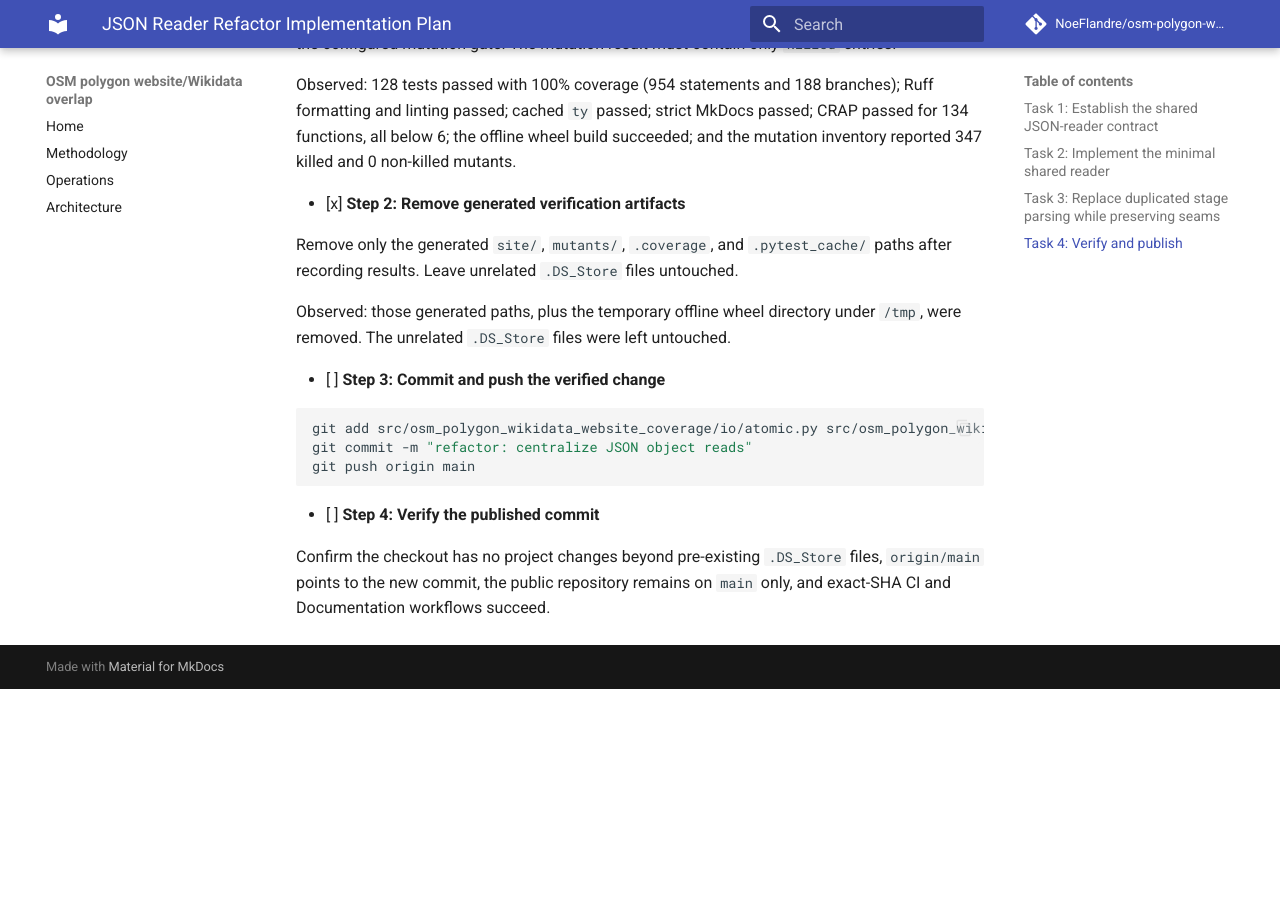
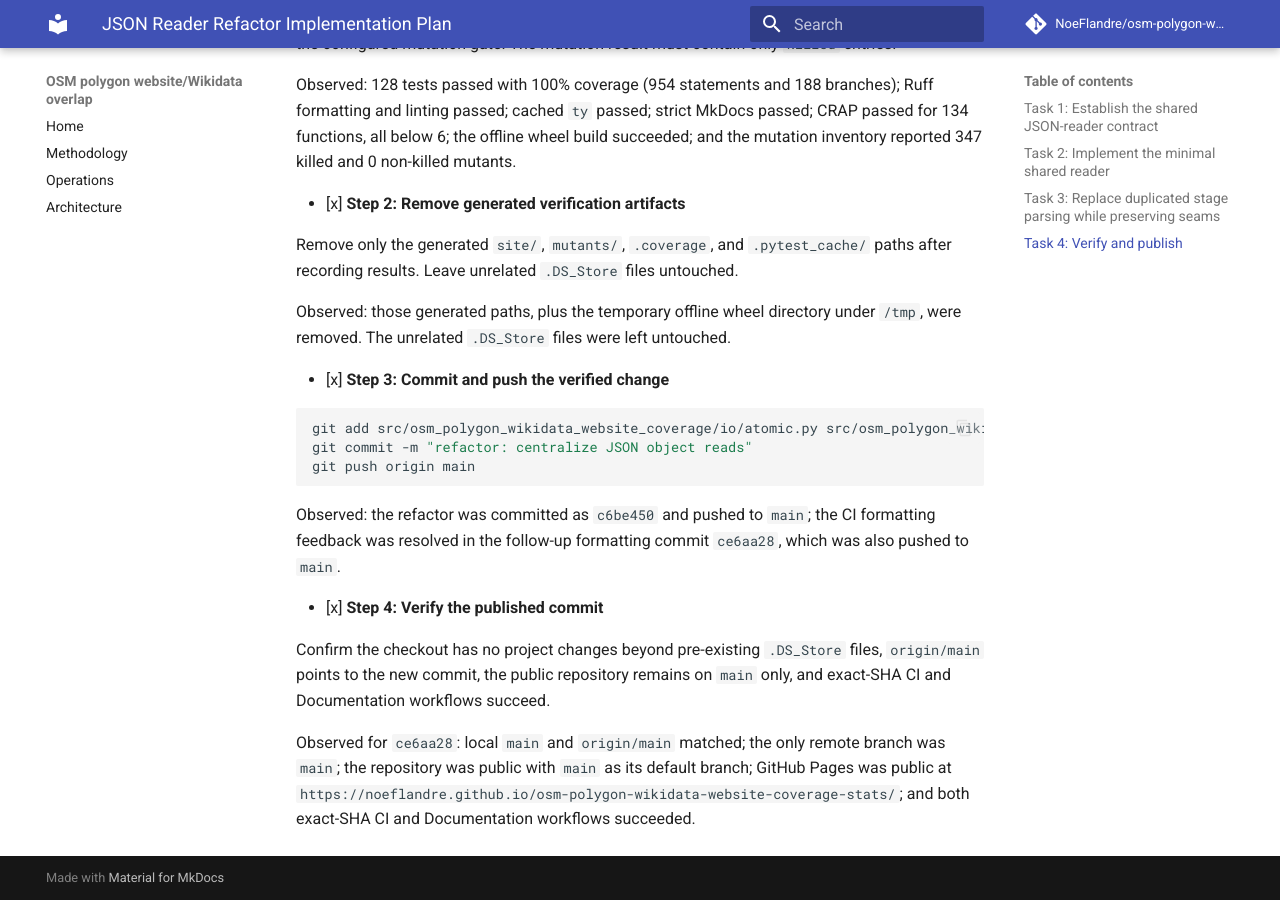
Before and after one commit to NoeFlandre/osm-polygon-wikidata-website-coverage-stats, an MkDocs documentation site: the page built from docs/superpowers/plans/2026-08-30-json-reader-refactor.md, in a window 1280 px wide and 900 px high, scrolled down 3217 px. Built offline with MkDocs 1.6.1 and Material for MkDocs 9.7.7, drawn with Linux system fonts in a browser that asks for light colours; comment, search, counter and statistics services are not loaded; before the commit the page ends 3906 px from its top, so only the background shows below that.

Commit message:
docs: record refactor verification

````diff
--- a/docs/superpowers/plans/2026-08-30-json-reader-refactor.md
+++ b/docs/superpowers/plans/2026-08-30-json-reader-refactor.md
@@ -158,7 +158,7 @@ Remove only the generated `site/`, `mutants/`, `.coverage`, and `.pytest_cache/`
 
 Observed: those generated paths, plus the temporary offline wheel directory under `/tmp`, were removed. The unrelated `.DS_Store` files were left untouched.
 
-- [ ] **Step 3: Commit and push the verified change**
+- [x] **Step 3: Commit and push the verified change**
 
 ```bash
 git add src/osm_polygon_wikidata_website_coverage/io/atomic.py src/osm_polygon_wikidata_website_coverage/pipeline/join.py src/osm_polygon_wikidata_website_coverage/pipeline/overlap.py tests/io/test_atomic.py docs/superpowers/plans/2026-08-30-json-reader-refactor.md
@@ -166,6 +166,10 @@ git commit -m "refactor: centralize JSON object reads"
 git push origin main
 ```
 
-- [ ] **Step 4: Verify the published commit**
+Observed: the refactor was committed as `c6be450` and pushed to `main`; the CI formatting feedback was resolved in the follow-up formatting commit `ce6aa28`, which was also pushed to `main`.
+
+- [x] **Step 4: Verify the published commit**
 
 Confirm the checkout has no project changes beyond pre-existing `.DS_Store` files, `origin/main` points to the new commit, the public repository remains on `main` only, and exact-SHA CI and Documentation workflows succeed.
+
+Observed for `ce6aa28`: local `main` and `origin/main` matched; the only remote branch was `main`; the repository was public with `main` as its default branch; GitHub Pages was public at `https://noeflandre.github.io/osm-polygon-wikidata-website-coverage-stats/`; and both exact-SHA CI and Documentation workflows succeeded.
````
